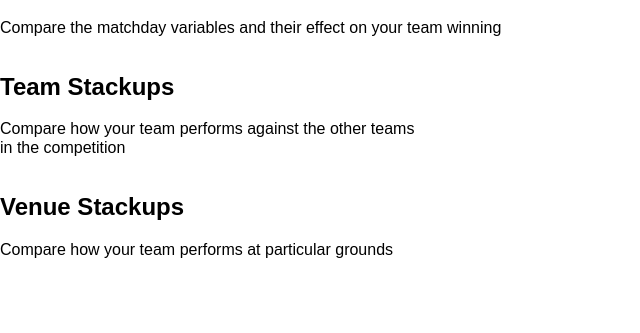
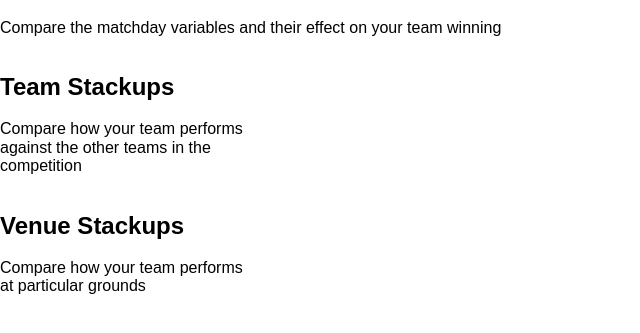
Before and after one commit to sam-callaghan/Data-Visualisation-2, a plain HTML site: page index.html in a window 1280 px wide. Shown: the part 61-394 px from the top of the page, without its empty margins (0-640 px from the left). Drawn offline with nearby package versions, Linux system fonts and the light colour scheme; files that its build step writes are made by us from their sources; a script that the page names is missing.

Commit message:
Update index.html

```diff
--- a/index.html
+++ b/index.html
@@ -26,25 +26,25 @@
     </div>
 
     <div class="pure-g">
-        <div class="pure-u-1-3">
+        <div class="pure-u-1-5">
           <div class="description description-left">
             <h2>Team Stackups</h2>
             <p>Compare how your team performs against the other teams in the competition</p>
           </div>
         </div>
-        <div class="pure-u-2-3">
+        <div class="pure-u-4-3">
           <div id="Bubble" class="vis-container"></div>
         </div>
     </div>
 
     <div class="pure-g">
-        <div class="pure-u-1-3">
+        <div class="pure-u-1-5">
           <div class="description description-left">
             <h2>Venue Stackups</h2>
             <p>Compare how your team performs at particular grounds</p>
           </div>
         </div>
-        <div class="pure-u-2-3">
+        <div class="pure-u-4-5">
           <div id="Map" class="vis-container"></div>
         </div>
     </div>
```
